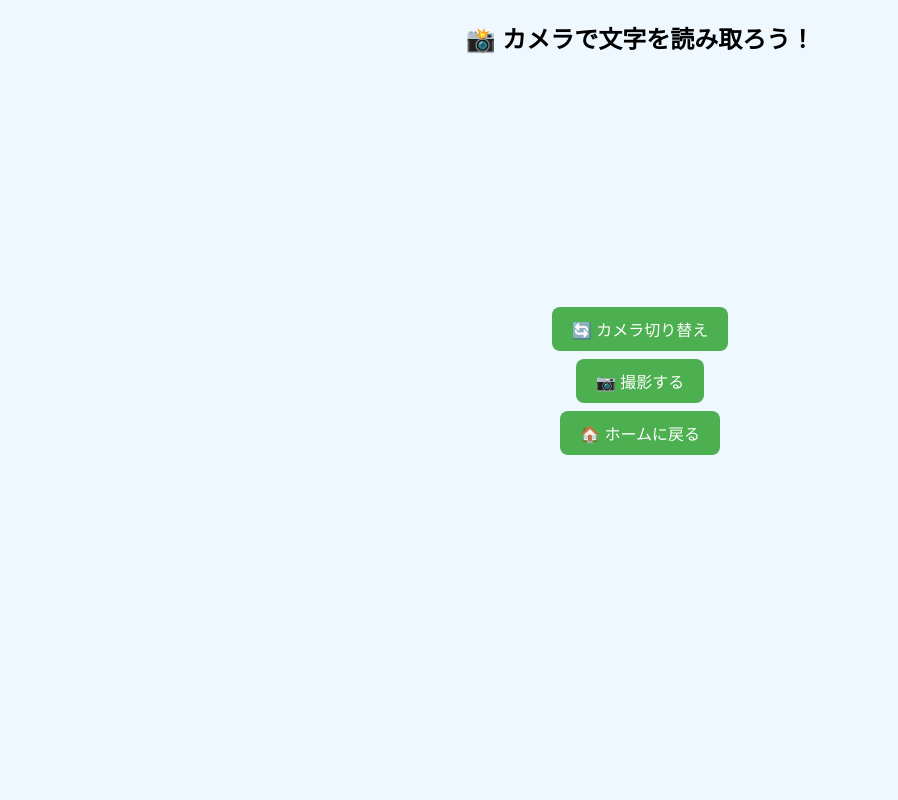
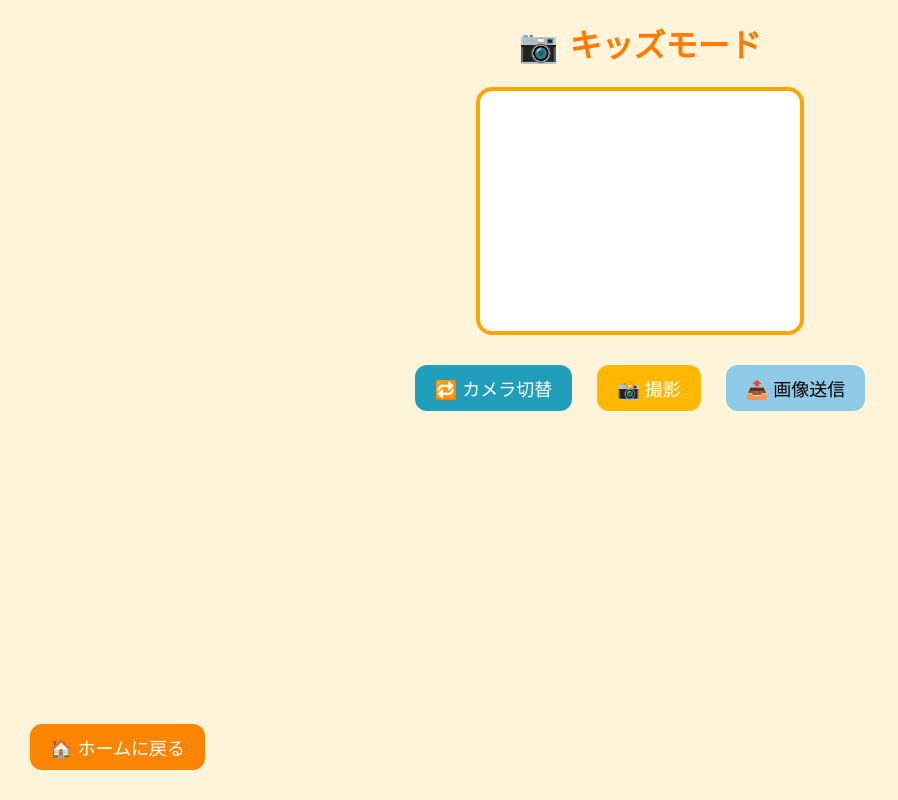
Before and after one commit to okekeyade/business, a Flask app: page /kids in a window 1280 px wide. Shown: the whole page, without its empty margins (0-898 px from the left). Run offline with Flask 3, Linux system fonts and the light colour scheme; parts of the project's set-up code (start-up, migrations or seed data) failed here and were passed over.

Commit message:
Update kids.html

```diff
--- a/templates/kids.html
+++ b/templates/kids.html
@@ -3,104 +3,108 @@
 <head>
   <meta charset="UTF-8">
   <meta name="viewport" content="width=device-width, initial-scale=1.0">
-<title>子ども向けページ</title>
+  <title>キッズモード</title>
   <style>
     body {
-    font-family: 'Arial';
-    background-color: #f0f8ff;
+      font-family: "Comic Sans MS", sans-serif;
+      background: #fef4d9;
       text-align: center;
       margin: 0;
       padding: 0;
     }
-  video, canvas {
-    width: 90%;
-    max-width: 400px;
-    border-radius: 10px;
-    margin: 10px auto;
+
+    h1 {
+      color: #ff7b00;
+      margin-top: 20px;
     }
+
+    #camera-container {
+      position: relative;
+      margin: 20px auto;
+      width: 320px;
+      height: 240px;
+      border: 4px solid #ffa500;
+      border-radius: 16px;
+      overflow: hidden;
+      background: #fff;
+    }
+
+    #camera {
+      width: 100%;
+      height: 100%;
+      object-fit: cover;
+    }
+
+    canvas {
+      display: none;
+    }
+
+    .button-group {
+      margin-top: 20px;
+    }
+
     button {
-    display: block;
-    margin: 8px auto;
+      margin: 10px;
       padding: 10px 20px;
+      font-size: 18px;
       border: none;
-    border-radius: 8px;
-    background-color: #4CAF50;
-    color: white;
-    font-size: 16px;
+      border-radius: 12px;
       cursor: pointer;
     }
+
+    #capture-btn {
+      background: #ffb703;
+      color: white;
+    }
+
+    #flip-btn {
+      background: #219ebc;
+      color: white;
+    }
+
+    #send-btn {
+      background: #8ecae6;
+      color: black;
+    }
+
+    #home-btn {
+      background: #fb8500;
+      color: white;
+      position: fixed;
+      bottom: 20px;
+      left: 20px;
+    }
+
     #result {
-    margin-top: 15px;
+      margin-top: 20px;
       font-size: 18px;
-    font-weight: bold;
+      color: #333;
     }
   </style>
 </head>
 <body>
-  <h2>📸 カメラで文字を読み取ろう！</h2>
+  <h1>📷 キッズモード</h1>
+
+  <div id="camera-container">
     <video id="camera" autoplay playsinline></video>
-  <canvas id="canvas" style="display:none;"></canvas>
+    <canvas id="canvas"></canvas>
+  </div>
 
-  <button id="flipBtn">🔄 カメラ切り替え</button>
-  <button id="captureBtn">📷 撮影する</button>
-  <button onclick="location.href='/'">🏠 ホームに戻る</button>
+  <div class="button-group">
+    <button id="flip-btn">🔁 カメラ切替</button>
+    <button id="capture-btn">📸 撮影</button>
+    <button id="send-btn">📤 画像送信</button>
+  </div>
 
-  <p id="result"></p>
+  <div id="result"></div>
+
+  <button id="home-btn" onclick="location.href='/'">🏠 ホームに戻る</button>
 
   <script>
-let useFront = false;
-let stream;
+    let video = document.getElementById('camera');
+    let canvas = document.getElementById('canvas');
+    let currentStream;
+    let facingMode = "user"; // 初期カメラ（イン）
 
     async function startCamera() {
-  if (stream) {
-    stream.getTracks().forEach(track => track.stop());
-  }
-  try {
-    stream = await navigator.mediaDevices.getUserMedia({
-      video: { facingMode: useFront ? "user" : "environment" }
-    });
-    document.getElementById('camera').srcObject = stream;
-  } catch (err) {
-    alert("カメラが利用できません: " + err.message);
-  }
-}
-
-document.getElementById('flipBtn').onclick = () => {
-  useFront = !useFront;
-  startCamera();
-};
-
-document.getElementById('captureBtn').onclick = async () => {
-  const video = document.getElementById('camera');
-  const canvas = document.getElementById('canvas');
-  canvas.width = video.videoWidth;
-  canvas.height = video.videoHeight;
-  canvas.getContext('2d').drawImage(video, 0, 0);
-  const imageData = canvas.toDataURL('image/png');
-
-  document.getElementById('result').innerText = "🔍 認識中...";
-
-  try {
-    const res = await fetch("/ocr", {
-      method: "POST",
-      headers: { "Content-Type": "application/json" },
-      body: JSON.stringify({ image: imageData })
-    });
-    const data = await res.json();
-    document.getElementById('result').innerText =
-      `📘 品目: ${data.item || "なし"} / 💰 金額: ${data.amount || "なし"}`;
-  } catch (e) {
-    document.getElementById('result').innerText = "❌ 認識に失敗しました";
-  }
-};
-
-// ✅ ページ読み込み時にカメラ開始
-startCamera();
-
-// ✅ ページ離脱時にカメラ停止（メモリリーク防止）
-window.addEventListener("beforeunload", () => {
-  if (stream) stream.getTracks().forEach(track => track.stop());
-});
-</script>
-</body>
-</html>
+      i
```
Lines whose indentation alone changed are shown as unchanged.
